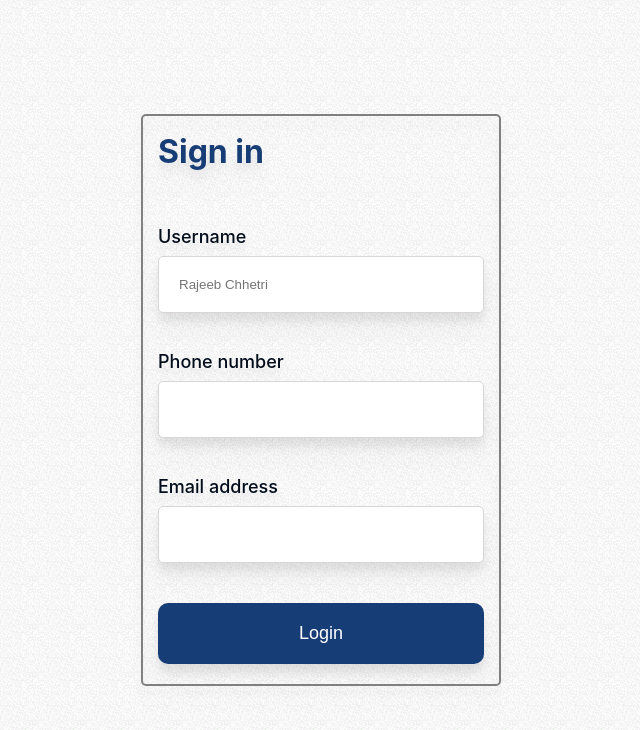
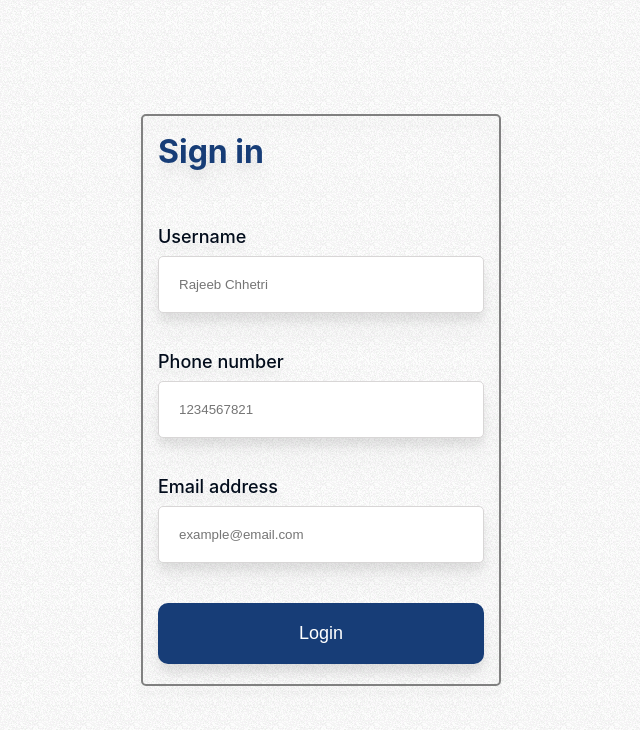
Before and after one commit to Rajeeb321123/ReactOneDayChallenge, a React (Vite) app: page / in a window 1280 px wide. Shown: the top 730 px of the page, without its empty margins (319-959 px from the left). Built offline with nearby package versions, Linux system fonts and the light colour scheme.

Commit message:
html errors solved

```diff
--- a/src/pages/login/Login.tsx
+++ b/src/pages/login/Login.tsx
@@ -34,8 +34,9 @@ function Login() {
     <div className="login">
       <form onSubmit={handleSubmit}>
         <h1>Sign in</h1>
-        <label htmlFor="">Username</label>
+        <label htmlFor="username">Username</label>
         <input
+          id="username"
           name="username"
           type="text"
           placeholder="Rajeeb Chhetri"
@@ -43,20 +44,24 @@ function Login() {
           onChange={(e: React.ChangeEvent<HTMLInputElement>) => setUserName(e.target.value)}
         />
 
-        <label htmlFor="">Phone number</label>
+        <label htmlFor="userNumber">Phone number</label>
         <input
+          id="userNmber"
           name="userNumber"
           type="tel"
           size={20}
           minLength={9}
           maxLength={14}
+          placeholder="1234567821"
           required
           onChange={(e: React.ChangeEvent<HTMLInputElement>) => setUserNumber(e.target.value)}
         />
-        <label htmlFor="">Email address</label>
+        <label htmlFor="userEmail">Email address</label>
         <input
+          id="userEmail"
           name="userEmail"
           type="email"
+          placeholder="example@email.com"
           required
           onChange={(e: React.ChangeEvent<HTMLInputElement>) => setUserEmail(e.target.value)}
         />
```
